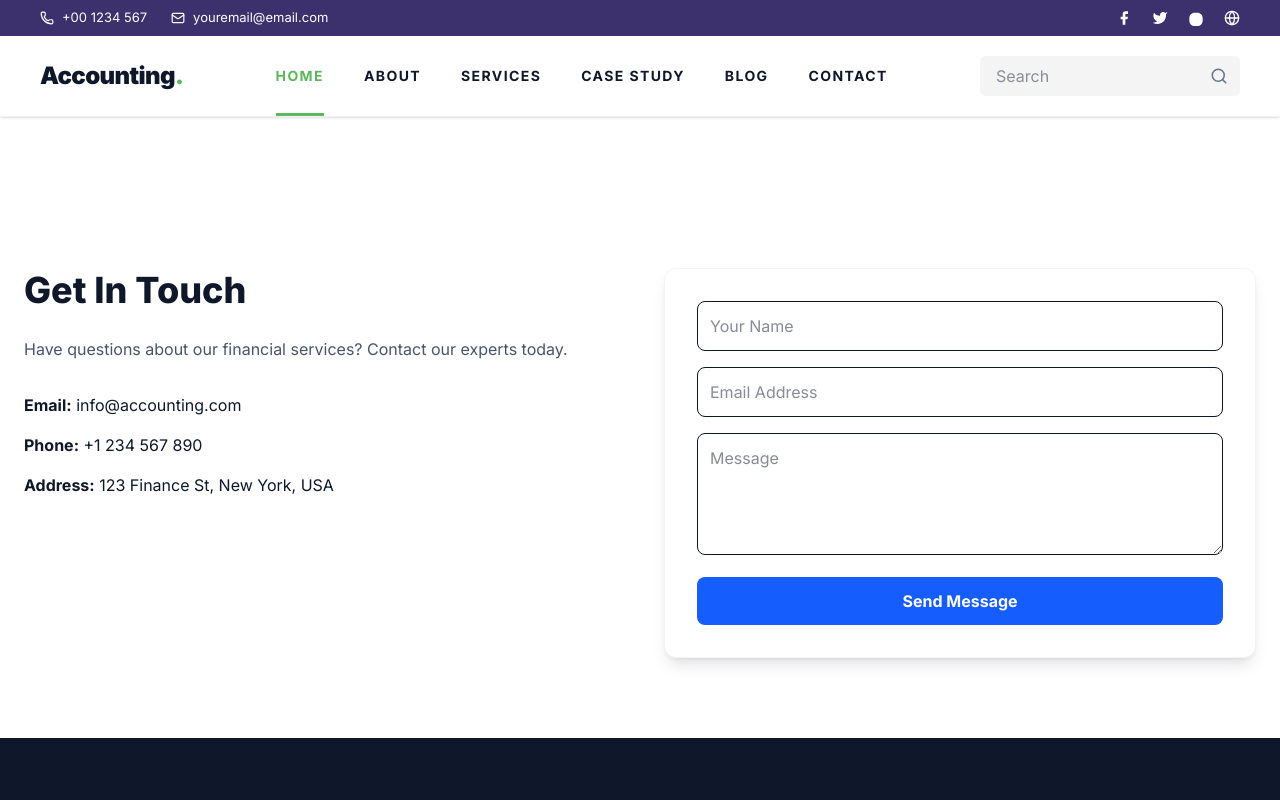
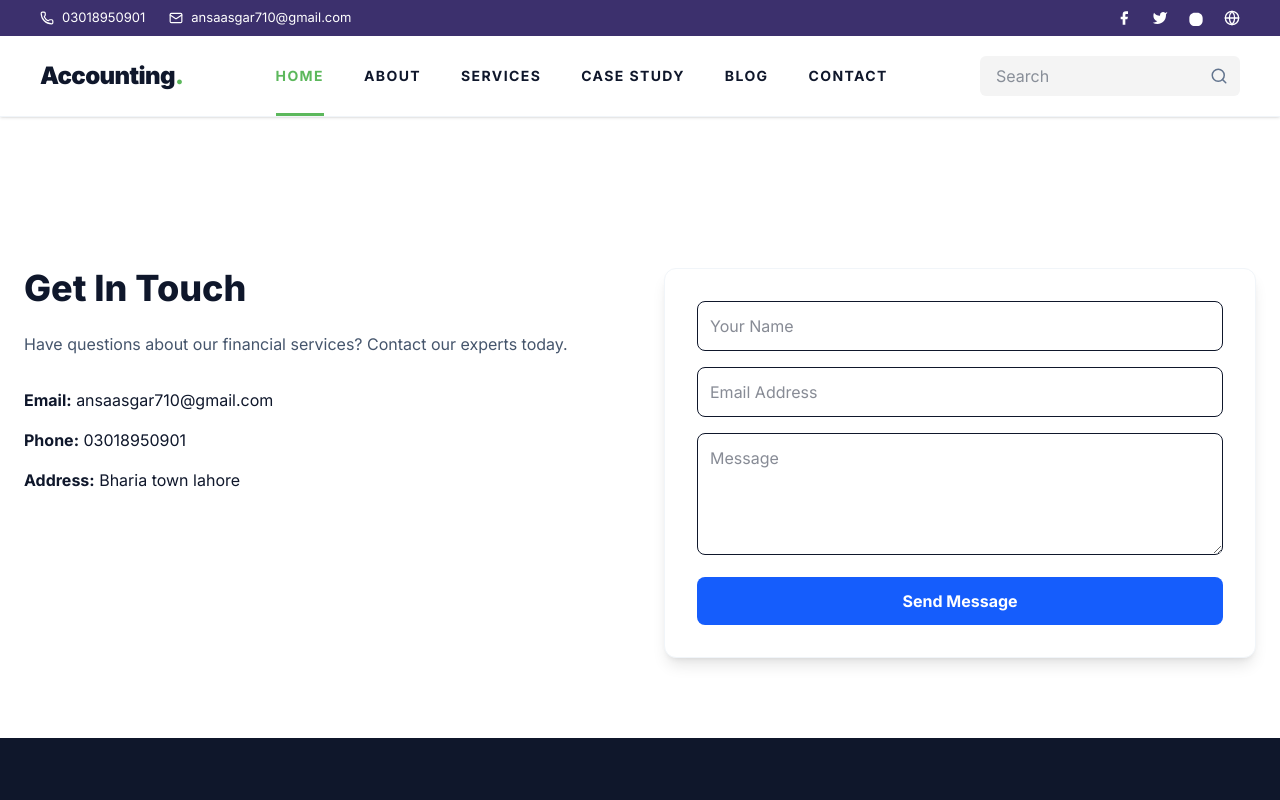
Before and after one commit to Ansa-dev710/Finance--web--flow, a Next.js app: page /contact in a window 1280 px wide. Shown: the top 800 px of the page. Built offline with nearby package versions, Linux system fonts and the light colour scheme.

Commit message:
create Navbar

```diff
--- a/app/contact/page.tsx
+++ b/app/contact/page.tsx
@@ -10,9 +10,9 @@ export default function ContactPage() {
               Have questions about our financial services? Contact our experts today.
             </p>
             <div className="space-y-4">
-              <p><strong>Email:</strong> info@accounting.com</p>
-              <p><strong>Phone:</strong> +1 234 567 890</p>
-              <p><strong>Address:</strong> 123 Finance St, New York, USA</p>
+              <p><strong>Email:</strong> ansaasgar710@gmail.com</p>
+              <p><strong>Phone:</strong> 03018950901</p>
+              <p><strong>Address:</strong> Bharia town lahore</p>
             </div>
           </div>
 
--- a/app/globals.css
+++ b/app/globals.css
@@ -1,43 +1,83 @@
 @import "tailwindcss";
 
-
+/* 1. Theme Configuration (Tailwind v4 style) */
 @theme {
   --color-primary: #5cb85c;
   --color-dark-bar: #3c306d;
   --color-light-bg: #f9f9f9;
-  --color-search: #f4f4f4;
-  --font-inter: var(--font-inter);
-  --font-manrope: var(--font-manrope);
+
+  /* Custom Breakpoints (If you need specific ones) */
+  --breakpoint-xs: 480px;
+  --breakpoint-sm: 640px;
+  --breakpoint-md: 768px;
+  --breakpoint-lg: 1024px;
+  --breakpoint-xl: 1280px;
+  --breakpoint-2xl: 1536px;
 }
 
-/* Custom components using @apply */
-@layer components {
-  .nav-link-active {
-    @apply text-[--color-primary] relative;
+/* 2. Custom Media Queries & Utility Classes */
+@layer base {
+  html {
+    @apply scroll-smooth;
   }
 
-  /* v4 mein complex pseudo-elements (::after) ko
-     @apply ke andar likhne ki bajaye direct CSS mein likhna behtar hai */
-  .nav-link-active::after {
-    content: "";
-    position: absolute;
-    bottom: -26px;
-    left: 0;
-    width: 100%;
-    height: 3px;
-    background-color: var(--color-primary);
-  }
-
-  h1 {
-    @apply font-extrabold text-white leading-tight;
-  }
-
-  .section-tag {
-    @apply text-[--color-primary] font-bold text-sm tracking-widest uppercase;
+  body {
+    @apply antialiased bg-white text-slate-900;
+    font-family: var(--font-inter), sans-serif;
   }
 }
 
-body {
-  @apply antialiased bg-white text-slate-900;
-  font-family: var(--font-inter), sans-serif;
+@layer components {
+  /* --- RESPONSIVE TYPOGRAPHY --- */
+
+  /* Mobile par font chota aur Desktop par bada (Clamp usage) */
+  .hero-title {
+    font-size: clamp(2rem, 5vw, 4.5rem);
+    @apply font-black text-white leading-tight;
+  }
+
+  /* --- CUSTOM MEDIA QUERIES --- */
+
+  /* Sirf Mobile Screens ke liye (max-width: 767px) */
+  @media (max-width: 767px) {
+    .mobile-nav-shadow {
+      box-shadow: 0 10px 15px -3px rgba(0, 0, 0, 0.1);
+    }
+
+    .section-padding {
+      @apply py-12 px-4;
+    }
+  }
+
+  /* Tablets aur small laptops ke liye (768px to 1024px) */
+  @media (min-width: 768px) and (max-width: 1024px) {
+    .grid-responsive {
+      @apply grid-cols-2 gap-6;
+    }
+  }
+
+  /* Large Screens / High Res (1920px logic) */
+  @media (min-width: 1920px) {
+    .container-wide {
+      max-width: 1600px;
+      @apply mx-auto;
+    }
+  }
+
+  /* --- NAV UNDERLINE ANIMATION --- */
+  .nav-link-active::after {
+    content: "";
+    @apply absolute -bottom-[22px] left-0 w-full h-[3px] bg-(--color-primary);
+  }
 }
+
+/* 3. Utility for Hide/Show (Custom) */
+.hide-on-mobile {
+  display: none;
+}
+
+@media (min-width: 768px) {
+  .hide-on-mobile {
+    display: block;
+  }
+}
--- a/component/Footer.tsx
+++ b/component/Footer.tsx
@@ -7,13 +7,13 @@ const Footer = () => {
       <div className="max-w-7xl mx-auto px-6 grid grid-cols-1 md:grid-cols-4 gap-12">
         {/* About */}
         <div className="space-y-6">
-          <h3 className="text-2xl font-bold">ACCOUNTING<span className="text-blue-500">.</span></h3>
+          <h3 className="text-2xl font-bold">ACCOUNTING<span className="text-blue-500"></span></h3>
           <p className="text-slate-400 text-sm leading-relaxed">
             Far far away, behind the word mountains, far from the countries Vokalia and Consonantia.
           </p>
         </div>
 
-        {/* Quick Links */}
+
         <div>
           <h4 className="font-bold mb-6 text-lg">Links</h4>
           <ul className="space-y-4 text-slate-400 text-sm">
@@ -23,7 +23,7 @@ const Footer = () => {
           </ul>
         </div>
 
-        {/* Services */}
+
         <div>
           <h4 className="font-bold mb-6 text-lg">Services</h4>
           <ul className="space-y-4 text-slate-400 text-sm">
@@ -33,11 +33,11 @@ const Footer = () => {
           </ul>
         </div>
 
-        {/* Contact Info */}
+
         <div>
           <h4 className="font-bold mb-6 text-lg">Have a Question?</h4>
-          <p className="text-slate-400 text-sm mb-4">123 West 21th Street, Suite 721 New York NY 10016</p>
-          <p className="text-blue-500 font-bold">+2 392 3929 210</p>
+          <p className="text-slate-400 text-sm mb-4">Bharia Town Lahore</p>
+          <p className="text-blue-500 font-bold">03018950901</p>
         </div>
       </div>
 
--- a/component/Navbar.tsx
+++ b/component/Navbar.tsx
@@ -1,7 +1,7 @@
 "use client";
 import React, { useState } from 'react';
 import Link from 'next/link';
-// Branded icons ko SVGs mein convert kiya hai taake error na aaye
+
 import { Mail, Phone, Search, Globe, Menu, X } from 'lucide-react';
 import { NAV_LINKS } from '@/lib/constant';
 import { cn } from '@/lib/utils';
@@ -9,7 +9,7 @@ import { cn } from '@/lib/utils';
 const Navbar = () => {
   const [isOpen, setIsOpen] = useState(false);
 
-  // Reusable Social Icon Component (Using SVGs)
+
   const SocialIcon = ({ path }: { path: string }) => (
     <svg
       viewBox="0 0 24 24"
@@ -29,34 +29,34 @@ const Navbar = () => {
         <div className="max-w-480 mx-auto flex justify-between items-center text-[13px]">
           <div className="flex gap-x-6 items-center">
             <span className="flex items-center gap-x-2">
-              <Phone size={14} /> +00 1234 567
+              <Phone size={14} /> 03018950901
             </span>
             <span className="hidden sm:flex items-center gap-x-2">
-              <Mail size={14} /> youremail@email.com
+              <Mail size={14} /> ansaasgar710@gmail.com
             </span>
           </div>
 
           <div className="flex gap-x-5 items-center">
-            {/* Facebook */}
+
             <SocialIcon path="M18 2h-3a5 5 0 0 0-5 5v3H7v4h3v8h4v-8h3l1-4h-4V7a1 1 0 0 1 1-1h3z" />
-            {/* Twitter/X */}
+
             <SocialIcon path="M23 3a10.9 10.9 0 0 1-3.14 1.53 4.48 4.48 0 0 0-7.86 3v1A10.66 10.66 0 0 1 3 4s-4 9 5 13a11.64 11.64 0 0 1-7 2c9 5 20 0 20-11.5a4.5 4.5 0 0 0-.08-.83A7.72 7.72 0 0 0 23 3z" />
-            {/* Instagram */}
+
             <SocialIcon path="M16 11.37A4 4 0 1 1 12.63 8 4 4 0 0 1 16 11.37z M17.5 6.5h.01 M2 12c0-4.42 3.58-8 8-8h4c4.42 0 8 3.58 8 8v4c0 4.42-3.58 8-8 8h-4c-4.42 0-8-3.58-8-8v-4z" />
             <Globe size={16} className="hover:text-(--color-primary) cursor-pointer" />
           </div>
         </div>
       </div>
 
-      {/* 2. MAIN WHITE NAVBAR */}
+
       <div className="border-b border-slate-100 py-5 px-4 md:px-10">
         <div className="flex justify-between items-center max-w-480 mx-auto">
-          {/* Logo */}
+
           <Link href="/" className="text-2xl font-black text-slate-900 tracking-tight">
             Accounting<span className="text-(--color-primary)">.</span>
           </Link>
 
-          {/* Desktop Navigation */}
+
           <div className="hidden lg:flex items-center space-x-10">
             {NAV_LINKS.map((link) => (
               <Link
@@ -74,7 +74,7 @@ const Navbar = () => {
             ))}
           </div>
 
-          {/* Search Box */}
+
           <div className="flex items-center gap-4">
             <div className="relative hidden md:block">
               <input
@@ -92,7 +92,7 @@ const Navbar = () => {
         </div>
       </div>
 
-      {/* Mobile Menu */}
+
       {isOpen && (
         <div className="lg:hidden bg-white border-t p-6 flex flex-col space-y-4 shadow-xl">
           {NAV_LINKS.map((link) => (
--- a/hooks/useScroll.tsx
+++ b/hooks/useScroll.tsx
@@ -0,0 +1,27 @@
+"use client";
+import { useState, useEffect } from "react";
+
+export const useScroll = (threshold = 50) => {
+  const [isScrolled, setIsScrolled] = useState(false);
+
+  useEffect(() => {
+    const handleScroll = () => {
+      if (window.scrollY > threshold) {
+        setIsScrolled(true);
+      } else {
+        setIsScrolled(false);
+      }
+    };
+
+    // Add event listener
+    window.addEventListener("scroll", handleScroll);
+
+    // Initial check
+    handleScroll();
+
+    // Cleanup
+    return () => window.removeEventListener("scroll", handleScroll);
+  }, [threshold]);
+
+  return isScrolled;
+};
```
Also changed, not shown: hooks/MediaQuaries.tsx (deleted).
